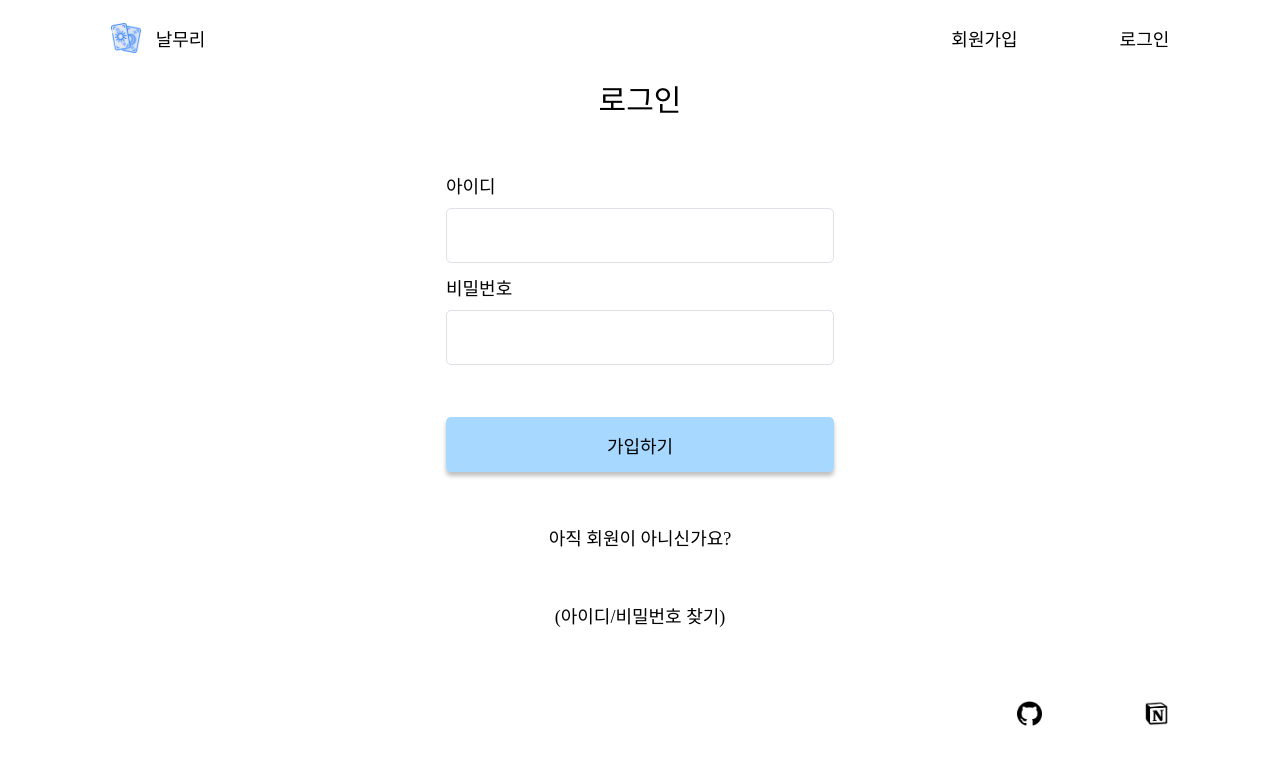
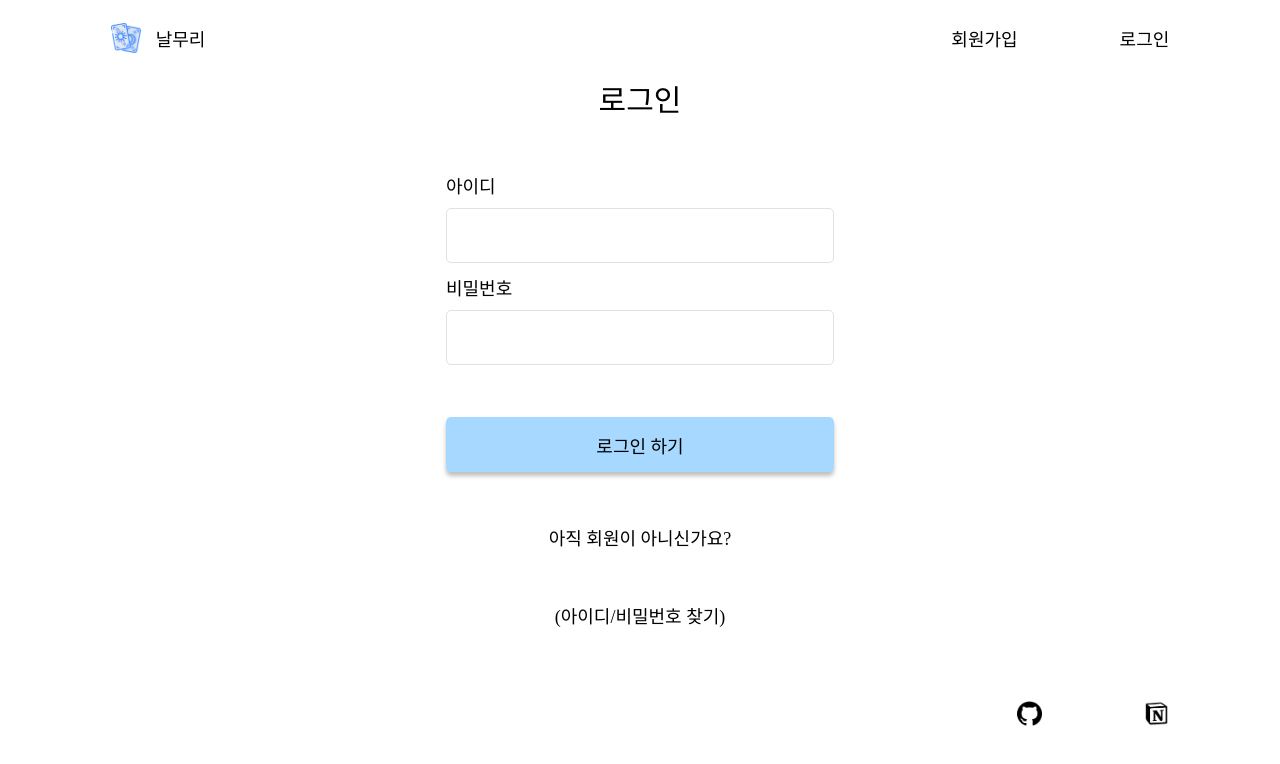
Before and after one commit to ENN-EWHA/NalMuri_FrontEnd, a React (Create React App) app: page /login in a window 1280 px wide. Shown: the top 764 px of the page. Built offline with nearby package versions, Linux system fonts and the light colour scheme; no server answers.

Commit message:
로그인 api 연결

```diff
--- a/package.json
+++ b/package.json
@@ -3,6 +3,7 @@
   "version": "0.1.0",
   "private": true,
   "dependencies": {
+    "@reduxjs/toolkit": "^1.9.1",
     "@testing-library/jest-dom": "^5.16.5",
     "@testing-library/react": "^13.4.0",
     "@testing-library/user-event": "^13.5.0",
@@ -12,12 +13,14 @@
     "react-calendar": "^4.0.0",
     "react-dom": "^18.2.0",
     "react-quill": "^2.0.0",
+    "react-redux": "^8.0.5",
     "react-router-dom": "^6.6.1",
     "react-scripts": "5.0.1",
+    "redux": "^4.2.0",
     "styled-components": "^5.3.6",
     "web-vitals": "^2.1.4"
   },
-  "proxy":"http://34.64.209.5:8080",
+  "proxy": "http://34.64.209.5:8080",
   "scripts": {
     "start": "react-scripts start",
     "build": "react-scripts build",
--- a/src/App.js
+++ b/src/App.js
@@ -8,27 +8,8 @@ import ViewDiaryPage from "./pages/ViewDiaryPage";
 import LoginPage from "./pages/LoginPage";
 import WriteDiaryPage from "./pages/WriteDiaryPage";
 import WriteQuestionPage from "./pages/WriteQuestionPage";
-import axios from "axios";
 
 function App() {
-    useEffect(() => {
-        axios
-            .get("/auth")
-            .then((response) => console.log(response.data))
-            .catch((error) => console.log(error));
-    }, []);
-
-    // useEffect(() => {
-    //     axios
-    //         .post("/board", {
-    //             userid: "12",
-    //             writeDate: "2023-01-01",
-    //             diary: "오늘은 어쩌고 저쩌고",
-    //         })
-    //         .then((response) => console.log("post성공"))
-    //         .catch((error) => console.log(error));
-    // }, []);
-
     return (
         <Router>
             <GlobalStyle />
--- a/src/components/login/Login.js
+++ b/src/components/login/Login.js
@@ -1,22 +1,80 @@
 import styled from "styled-components";
-import { Link } from "react-router-dom";
+import { Link, useNavigate } from "react-router-dom";
+import React, { useState, useEffect } from "react";
+import axios from "axios";
+import { useDispatch, useSelector } from "react-redux";
+import { loginUser } from "../../reducer/authSlice";
 
 const Login = () => {
+    let auth = useSelector((state) => {
+        return state.auth;
+    });
+    const dispatch = useDispatch();
+
+    const [id, setId] = useState("");
+    const [pw, setPw] = useState("");
+
+    const [loading, setLoading] = useState(""); //loading 중에는 login 버튼을 클릭할 수 없음
+
+    const navigate = useNavigate();
+
+    useEffect(() => {
+        if (loading) {
+            setTimeout(() => {
+                setLoading(false);
+            }, 1500);
+        }
+    }, [loading]);
+
+    //input data가 변화할 때마다 value 변경
+    const handleId = (e) => {
+        setId(e.target.value);
+    };
+    const handlePw = (e) => {
+        setPw(e.target.value);
+    };
+
+    //login 클릭 시
+    const onClickLogin = (e) => {
+        e.preventDefault();
+
+        let body = {
+            userid: id,
+            userpw: pw,
+        };
+        axios
+            .post("/auth/login", body)
+            .then((res) => {
+                console.log(res);
+                dispatch(loginUser(res.data.accessToken));
+                navigate("/mainAfterLogin");
+            })
+            .catch((error) => {
+                console.log(error);
+                alert("ID 혹은 비밀번호가 틀렸습니다.");
+            });
+        setLoading(true);
+    };
+
     return (
         <Container>
             <Title>로그인</Title>
             <InputBox>
                 <Frame>
                     <Text>아이디</Text>
-                    <Input />
+                    <Input value={id} onChange={handleId} />
                 </Frame>
                 <Frame>
                     <Text>비밀번호</Text>
-                    <Input type="password" />
+                    <Input type="password" value={pw} onChange={handlePw} />
                 </Frame>
             </InputBox>
-            <LoginButton>
-                <Text>가입하기</Text>
+            <LoginButton
+                type="submit"
+                disabled={loading}
+                onClick={onClickLogin}
+            >
+                <Text>로그인 하기</Text>
             </LoginButton>
             <Text>
                 <Link
@@ -82,4 +140,5 @@ const LoginButton = styled.button`
     gap: 10px;
     background-color: #a7d8ff;
     box-shadow: 0px 4px 4px rgba(0, 0, 0, 0.25);
+    cursor: pointer;
 `;
--- a/src/index.js
+++ b/src/index.js
@@ -1,10 +1,14 @@
 import React from "react";
 import ReactDOM from "react-dom/client";
 import App from "./App";
+import store from "./reducer/store.js";
+import { Provider } from "react-redux";
 
 const root = ReactDOM.createRoot(document.getElementById("root"));
 root.render(
     <React.StrictMode>
-        <App />
+        <Provider store={store}>
+            <App />
+        </Provider>
     </React.StrictMode>
 );
--- /dev/null
+++ b/src/reducer/authSlice.js
@@ -0,0 +1,24 @@
+import { createSlice } from "@reduxjs/toolkit";
+
+export const authSlice = createSlice({
+    name: "authentication",
+    initialState: {
+        userToken: "",
+        isLoading: false,
+        isLogin: null,
+    },
+    reducers: {
+        loginUser: (state, action) => {
+            state.userToken = action.payload.accessToken;
+            state.isLogin = true;
+        },
+        clearUser: (state, action) => {
+            state.userid = "";
+            state.userpw = "";
+            state.isLogin = false;
+        },
+    },
+});
+
+export const { loginUser, clearUser } = authSlice.actions;
+export default authSlice.reducer;
--- /dev/null
+++ b/src/reducer/store.js
@@ -0,0 +1,12 @@
+import { configureStore } from "@reduxjs/toolkit";
+import authSlice from "./authSlice";
+
+export default configureStore({
+    reducer: {
+        auth: authSlice,
+    },
+    middleware: (getDefaultMiddleware) =>
+        getDefaultMiddleware({
+            serializableCheck: false,
+        }),
+});
```
Also changed, not shown: 1 other file (tests, documents, lock files or other folders).
